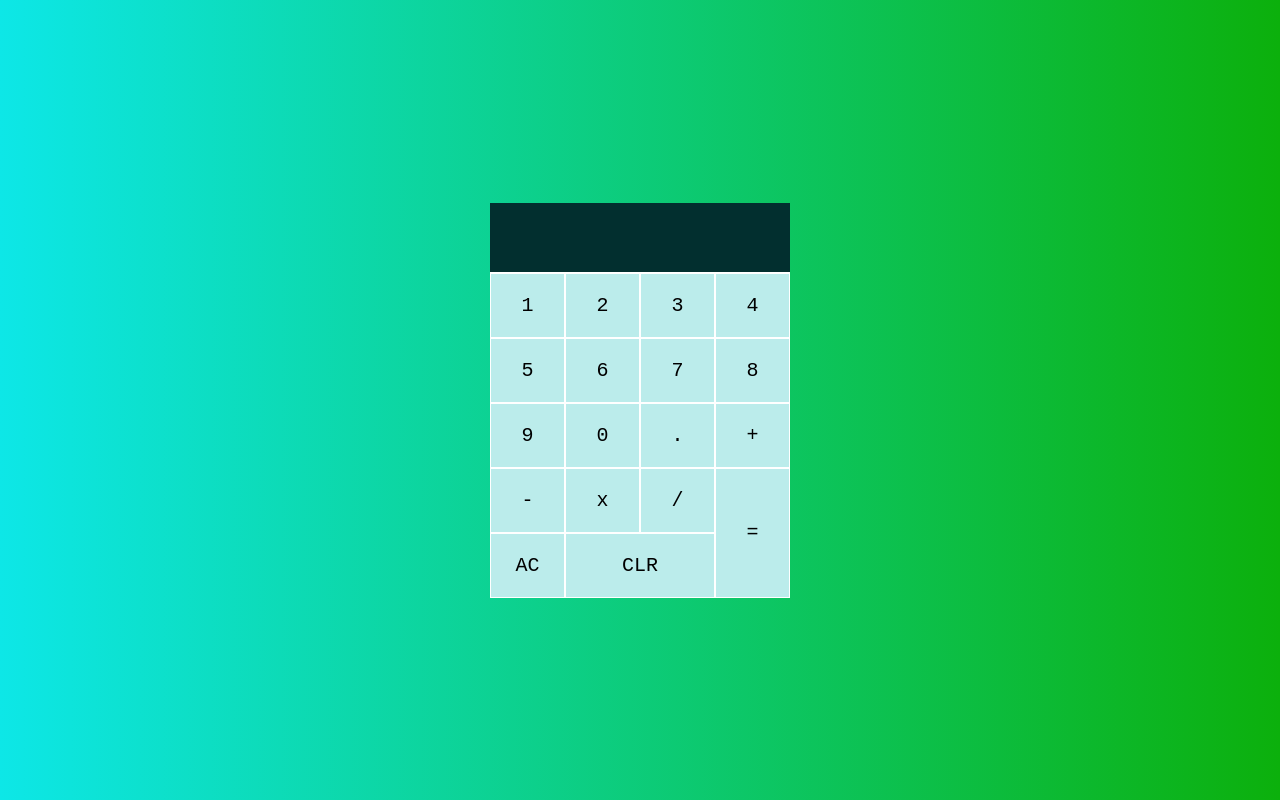
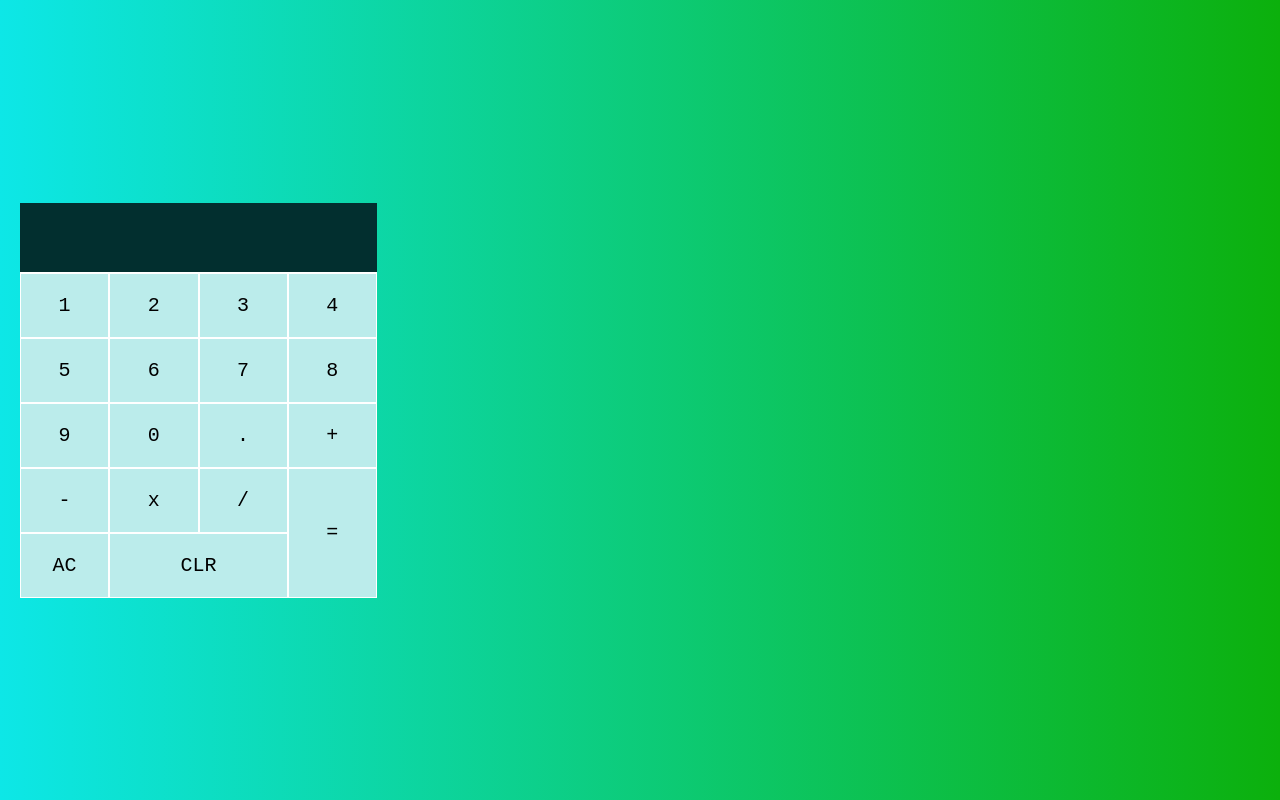
Before and after one commit to SS-Aahash/calculator, a plain HTML site: page index.html in a window 1280 px wide. Drawn offline with Linux system fonts and the light colour scheme.

Commit message:
Update style.css

```diff
--- a/style.css
+++ b/style.css
@@ -6,7 +6,7 @@ body{
     margin: 0px;
     padding:0px;
     display: flex;
-    justify-content: center;
+/*     justify-content: center; */
     align-items: center;
     /* border: 6px solid red; */
     height: 100vh;
@@ -14,7 +14,7 @@ body{
 }
 
 .parent_container{
-    width: 300px;
+/*     width: 300px; */
     /* border: 2px solid ; */
     margin: 20px;
 }
```
